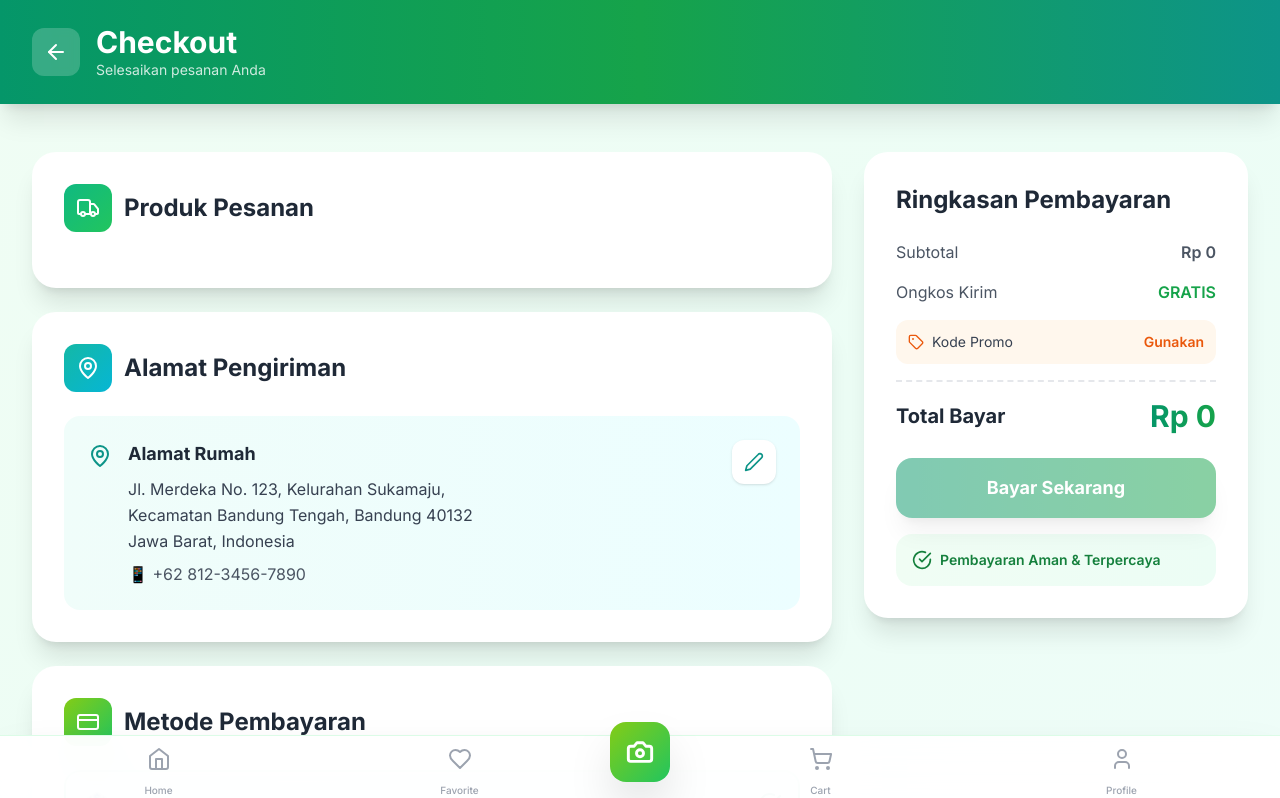
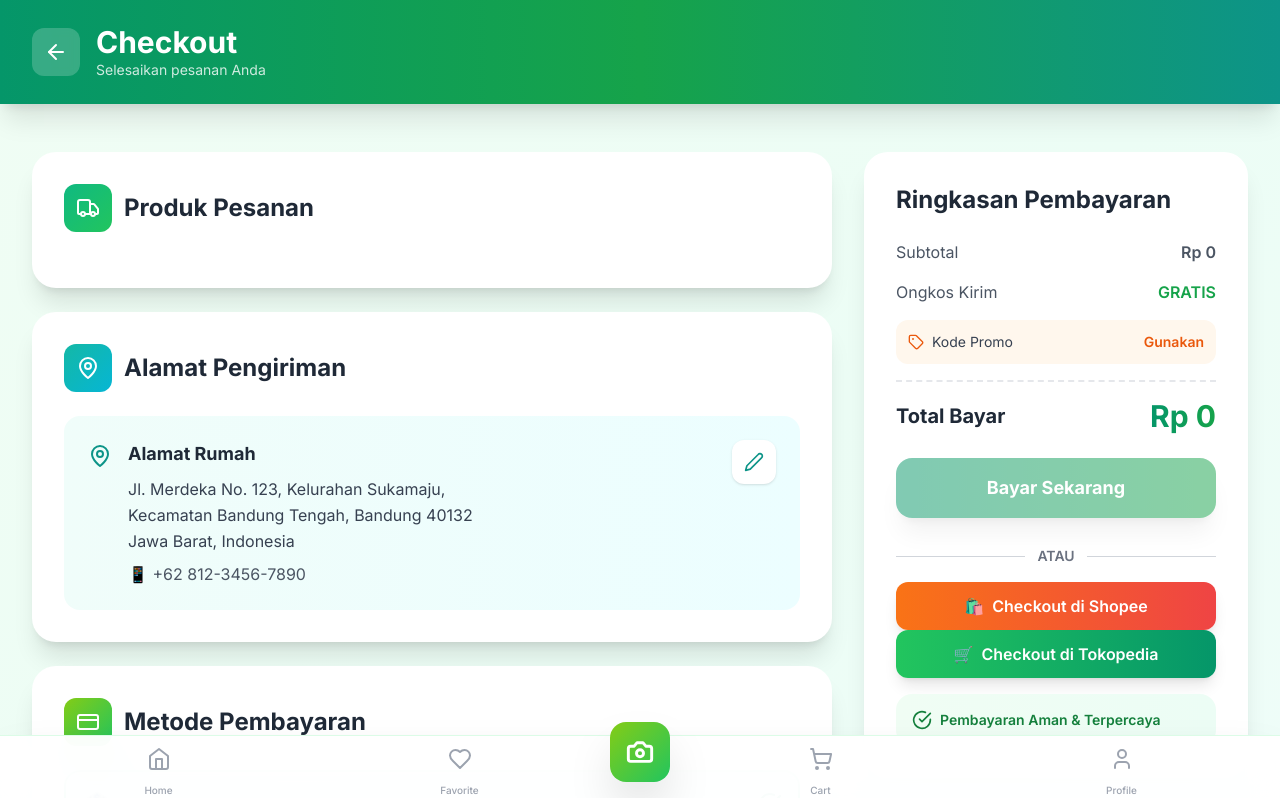
Before and after one commit to sayeednm/App-Malabis, a Next.js app: page /checkout in a window 1280 px wide. Shown: the top 798 px of the page. Built offline with nearby package versions, Linux system fonts and the light colour scheme.

Commit message:
Add hybrid checkout: Users can checkout in-app OR via Shopee/Tokopedia with dual buttons

```diff
--- a/app/checkout/page.tsx
+++ b/app/checkout/page.tsx
@@ -230,16 +230,56 @@ export default function CheckoutPage() {
                 whileTap={{ scale: 0.98 }}
                 onClick={handlePayment}
                 disabled={isProcessing || items.length === 0}
-                className="w-full bg-gradient-to-r from-emerald-600 to-green-600 text-white py-4 rounded-2xl font-bold text-lg shadow-xl hover:shadow-2xl transition mb-4 disabled:opacity-50 disabled:cursor-not-allowed"
+                className="w-full bg-gradient-to-r from-emerald-600 to-green-600 text-white py-4 rounded-2xl font-bold text-lg shadow-xl hover:shadow-2xl transition mb-3 disabled:opacity-50 disabled:cursor-not-allowed"
               >
                 {isProcessing ? 'Memproses...' : 'Bayar Sekarang'}
               </motion.button>
+
+              {/* Divider */}
+              <div className="flex items-center gap-3 my-4">
+                <div className="flex-1 border-t border-gray-300"></div>
+                <span className="text-sm text-gray-500 font-semibold">ATAU</span>
+                <div className="flex-1 border-t border-gray-300"></div>
+              </div>
+
+              {/* Marketplace Checkout Options */}
+              <div className="space-y-2 mb-4">
+                <a
+                  href="https://shopee.co.id"
+                  target="_blank"
+                  rel="noopener noreferrer"
+                >
+                  <motion.button
+                    whileHover={{ scale: 1.02 }}
+                    whileTap={{ scale: 0.98 }}
+                    className="w-full bg-gradient-to-r from-orange-500 to-red-500 text-white py-3 rounded-xl font-semibold shadow-lg hover:shadow-xl transition flex items-center justify-center gap-2"
+                  >
+                    <span>🛍️</span>
+                    <span>Checkout di Shopee</span>
+                  </motion.button>
+                </a>
+
+                <a
+                  href="https://www.tokopedia.com"
+                  target="_blank"
+                  rel="noopener noreferrer"
+                >
+                  <motion.button
+                    whileHover={{ scale: 1.02 }}
+                    whileTap={{ scale: 0.98 }}
+                    className="w-full bg-gradient-to-r from-green-500 to-emerald-600 text-white py-3 rounded-xl font-semibold shadow-lg hover:shadow-xl transition flex items-center justify-center gap-2"
+                  >
+                    <span>🛒</span>
+                    <span>Checkout di Tokopedia</span>
+                  </motion.button>
+                </a>
+              </div>
 
               {showSuccess && (
                 <motion.div
                   initial={{ opacity: 0, scale: 0.8 }}
                   animate={{ opacity: 1, scale: 1 }}
-                  className="p-4 bg-green-100 text-green-700 rounded-xl text-center font-semibold"
+                  className="p-4 bg-green-100 text-green-700 rounded-xl text-center font-semibold mb-4"
                 >
                   ✅ Pembayaran Berhasil!
                 </motion.div>
--- a/components/ui/ProductCard.tsx
+++ b/components/ui/ProductCard.tsx
@@ -1,9 +1,12 @@
 'use client';
 
-import { ExternalLink, Star, ShoppingBag } from 'lucide-react';
+import { ExternalLink, Star, ShoppingBag, ShoppingCart, Plus } from 'lucide-react';
 import { formatPrice } from '@/lib/data';
 import { motion } from 'framer-motion';
+import { useState } from 'react';
 import Image from 'next/image';
+import { useCartStore } from '@/store/cartStore';
+import Toast from './Toast';
 
 interface ProductCardProps {
   id: string;
@@ -34,6 +37,9 @@ export default function ProductCard({
   shopUrl,
   shopName
 }: ProductCardProps) {
+  const addItem = useCartStore((state) => state.addItem);
+  const [showToast, setShowToast] = useState(false);
+  const [isAdded, setIsAdded] = useState(false);
 
   const badgeColors = {
     'Best Deal': 'bg-gradient-to-r from-orange-500 to-red-500',
@@ -52,7 +58,24 @@ export default function ProductCard({
     'tokopedia': 'Tokopedia',
   };
 
+  const handleAddToCart = (e: React.MouseEvent) => {
+    e.preventDefault();
+    e.stopPropagation();
+    addItem({ id, name, price, image });
+    setIsAdded(true);
+    setShowToast(true);
+    setTimeout(() => setIsAdded(false), 2000);
+  };
+
   return (
+    <>
+      <Toast
+        message="Produk ditambahkan ke keranjang!"
+        type="success"
+        isVisible={showToast}
+        onClose={() => setShowToast(false)}
+      />
+
       <motion.div
         className="bg-white rounded-3xl overflow-hidden shadow-lg hover:shadow-2xl transition-all duration-300 group"
         whileHover={{ y: -8 }}
@@ -68,23 +91,40 @@ export default function ProductCard({
 
           {/* Badge */}
           {badge && (
-          <div className={`absolute top-3 left-3 px-3 py-1 ${badgeColors[badge]} text-white text-xs font-bold rounded-full shadow-lg`}>
+            <div className={`absolute top-3 left-3 px-3 py-1 ${badgeColors[badge]} text-white text-xs font-bold rounded-full shadow-lg z-10`}>
               {badge}
             </div>
           )}
 
           {/* Discount Badge */}
           {discount && (
-          <div className="absolute top-3 right-3 px-3 py-1 bg-red-500 text-white text-xs font-bold rounded-full shadow-lg">
+            <div className="absolute top-3 right-3 px-3 py-1 bg-red-500 text-white text-xs font-bold rounded-full shadow-lg z-10">
               -{discount}%
             </div>
           )}
 
           {/* Marketplace Badge */}
-        <div className={`absolute bottom-3 left-3 px-3 py-1 ${marketplaceColors[marketplace]} text-white text-xs font-bold rounded-full shadow-lg flex items-center gap-1`}>
+          <div className={`absolute bottom-3 left-3 px-3 py-1 ${marketplaceColors[marketplace]} text-white text-xs font-bold rounded-full shadow-lg flex items-center gap-1 z-10`}>
             <ShoppingBag className="w-3 h-3" />
             {marketplaceNames[marketplace]}
           </div>
+
+          {/* Quick Add to Cart Button */}
+          <motion.button
+            whileTap={{ scale: 0.9 }}
+            onClick={handleAddToCart}
+            className={`absolute bottom-3 right-3 p-3 rounded-full shadow-lg z-10 transition-all ${
+              isAdded
+                ? 'bg-gradient-to-r from-lime-500 to-green-500'
+                : 'bg-white hover:bg-gradient-to-r hover:from-emerald-500 hover:to-green-500 hover:text-white'
+            }`}
+          >
+            {isAdded ? (
+              <ShoppingCart className="w-5 h-5 text-white" />
+            ) : (
+              <Plus className="w-5 h-5 text-gray-700 group-hover:text-white" />
+            )}
+          </motion.button>
         </div>
 
         <div className="p-5">
@@ -118,22 +158,38 @@ export default function ProductCard({
             )}
           </div>
 
-        {/* CTA Button */}
+          {/* Action Buttons */}
+          <div className="flex gap-2">
+            {/* Add to Cart Button */}
+            <motion.button
+              whileHover={{ scale: 1.02 }}
+              whileTap={{ scale: 0.98 }}
+              onClick={handleAddToCart}
+              className="flex-1 bg-gradient-to-r from-emerald-600 to-green-600 text-white py-3 px-4 rounded-xl text-sm font-semibold shadow-lg hover:shadow-xl transition flex items-center justify-center gap-2"
+            >
+              <ShoppingCart className="w-4 h-4" />
+              <span>Keranjang</span>
+            </motion.button>
+
+            {/* Marketplace Link Button */}
             <a
               href={shopUrl}
               target="_blank"
               rel="noopener noreferrer"
+              className="flex-shrink-0"
             >
               <motion.button
                 whileHover={{ scale: 1.02 }}
                 whileTap={{ scale: 0.98 }}
-            className="w-full bg-gradient-to-r from-emerald-600 to-green-600 text-white py-3 px-4 rounded-xl text-sm font-semibold shadow-lg hover:shadow-xl transition flex items-center justify-center gap-2"
+                className={`p-3 ${marketplaceColors[marketplace]} text-white rounded-xl shadow-lg hover:shadow-xl transition`}
+                title={`Beli di ${marketplaceNames[marketplace]}`}
               >
-            <span>Lihat di {marketplaceNames[marketplace]}</span>
-            <ExternalLink className="w-4 h-4" />
+                <ExternalLink className="w-5 h-5" />
               </motion.button>
             </a>
           </div>
+        </div>
       </motion.div>
+    </>
   );
 }
```
Lines whose indentation alone changed are shown as unchanged.
